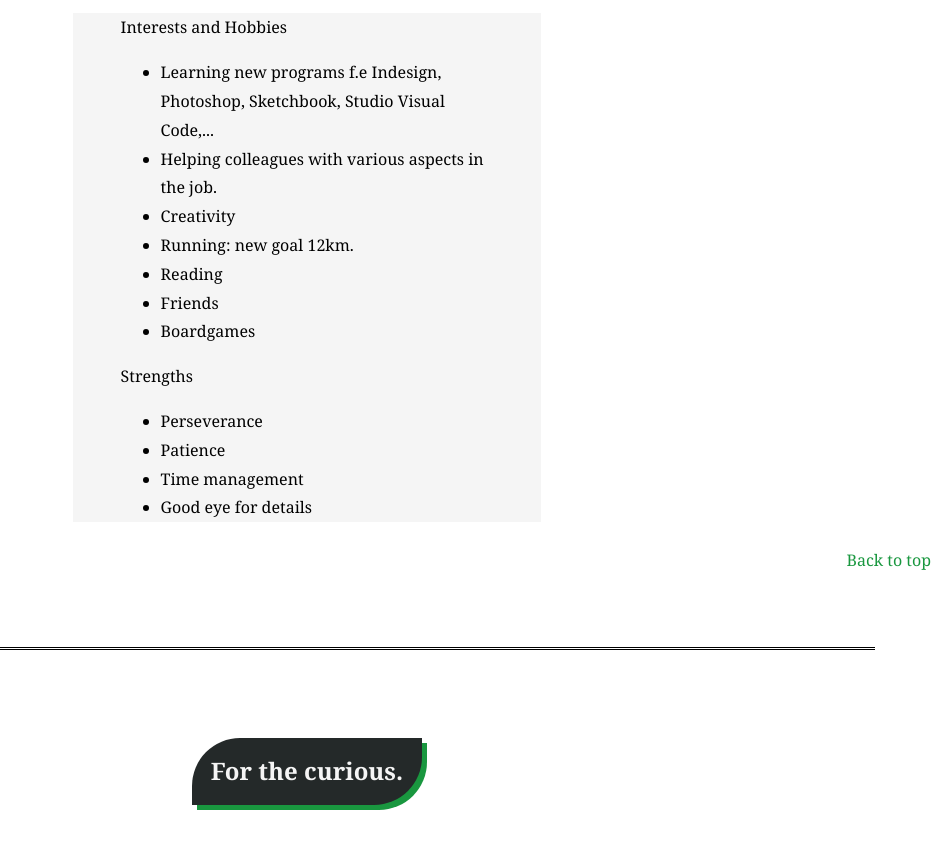
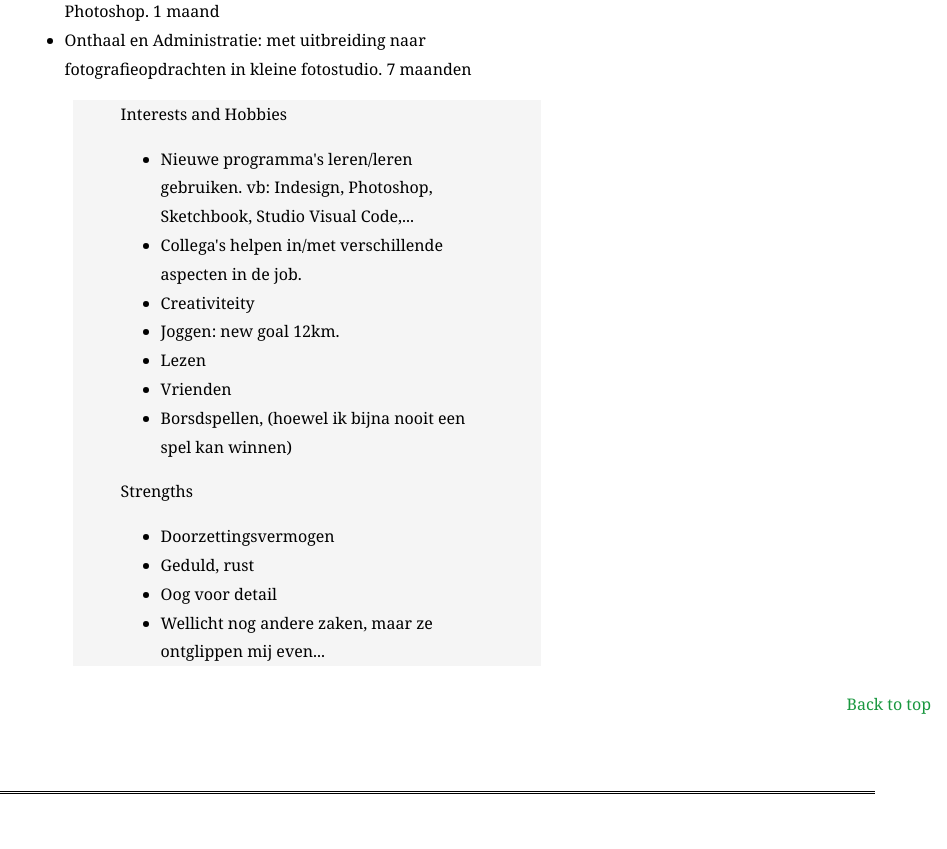
Before and after one commit to ClaesK37/Casey, a plain HTML site: page Index.html in a window 1280 px wide. Shown: the part 3987-4836 px from the top of the page, without its empty margins (333-1280 px from the left). Drawn offline with Linux system fonts and the light colour scheme.

Commit message:
Update Index.html
Aanpassingen tekst

```diff
--- a/Index.html
+++ b/Index.html
@@ -48,7 +48,8 @@
                         Tja, dan had ik dat zeker een grappig idee gevonden! <br>Maar nu, in de zomer van 2020; kan ik dat niet meer.<br>
 
                         In februari van dit jaar startte voor mij een nieuw avontuur in de vorm van een opleiding voor <b>PHP webontwikkelaar</b> via VDAB.
-                        Met deze webpagina kan ik jou nu tonen hoe ver ik sta.<BR>
+                        Met deze webpagina kan ik jou nu tonen hoe ver ik sta. Ze is zeker niet perfect en ook niet volledig afgewerkt. Toch ben ik blij met
+                            het resultaat.<BR>
 
                         Verder kan ik je nog vertellen dat naast studeren, mijn dagen goed gevuld zijn met de zorg voor een gezin met 2 kinderen.
 
@@ -107,6 +108,9 @@
                                 <li>MySQL</li>
                                 <li>HTML/CSS</li>
                                 <li>Javascript</li>
+                                <li>GIT</li>
+                                <li>PHP</li>
+                                <li>En andere</li>
                             </ul>
                             <p><b>Public Relations:</b>
                             Ik heb een professionele bachelor in Communicatiebeheer: Public Relations. Afgestudeerd in 2005.
@@ -144,20 +148,20 @@
                         <div class="details">
                             <p>Interests and Hobbies</p>
                                 <ul>
-                                    <li>Learning new programs f.e Indesign, Photoshop, Sketchbook, Studio Visual Code,...</li>
-                                    <li>Helping colleagues with various aspects in the job. </li>
-                                    <li>Creativity</li>
-                                    <li>Running: new goal 12km.</li>
-                                    <li>Reading</li>
-                                    <li>Friends</li>
-                                    <li>Boardgames</li>
+                                    <li>Nieuwe programma's leren/leren gebruiken. vb: Indesign, Photoshop, Sketchbook, Studio Visual Code,...</li>
+                                    <li>Collega's helpen in/met verschillende aspecten in de job. </li>
+                                    <li>Creativiteity</li>
+                                    <li>Joggen: new goal 12km.</li>
+                                    <li>Lezen</li>
+                                    <li>Vrienden</li>
+                                    <li>Borsdspellen, (hoewel ik bijna nooit een spel kan winnen)</li>
                                 </ul>
                             <p>Strengths</p>
                                 <ul>
-                                    <li>Perseverance</li>
-                                    <li>Patience</li>
-                                    <li>Time management</li>
-                                    <li>Good eye for details</li>
+                                    <li>Doorzettingsvermogen</li>
+                                    <li>Geduld, rust</li>
+                                    <li>Oog voor detail</li>
+                                    <li>Wellicht nog andere zaken, maar ze ontglippen mij even...</li>
                                 </ul>
                         </div>
                     </div>
```
